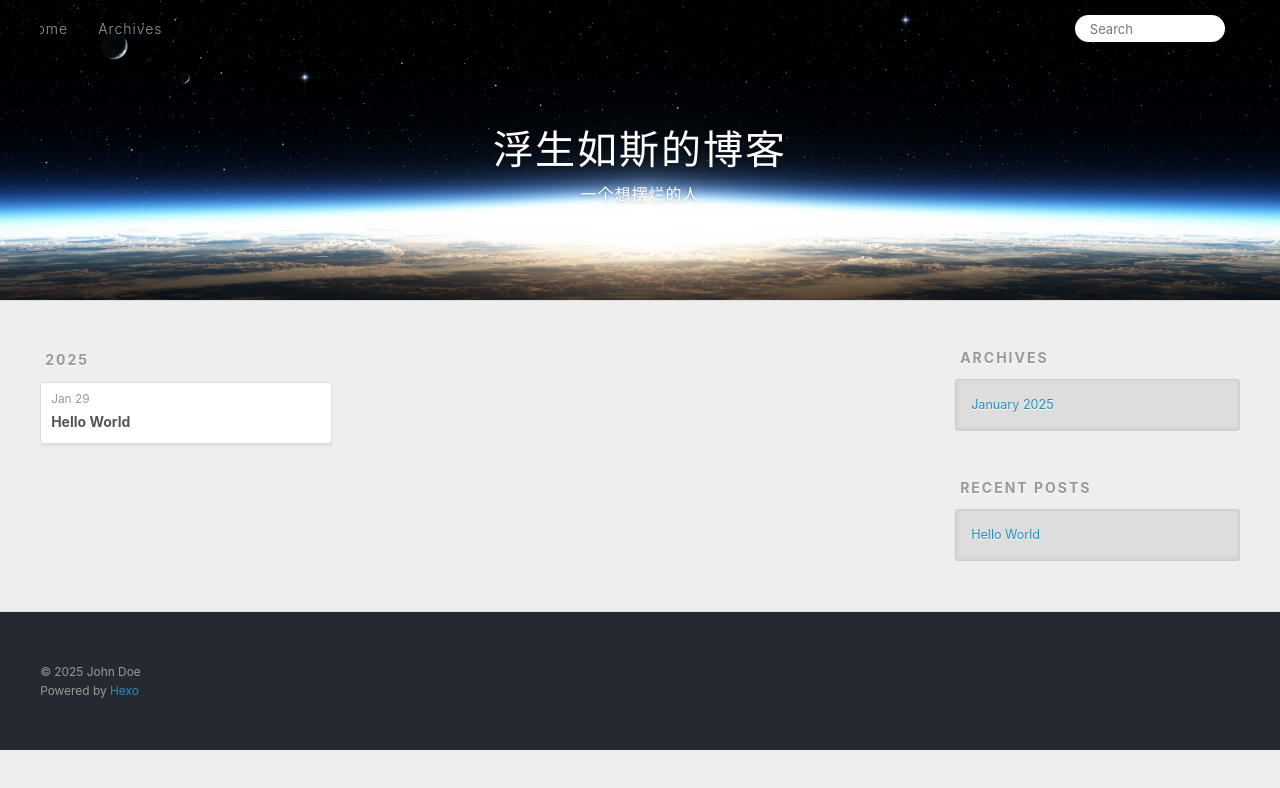
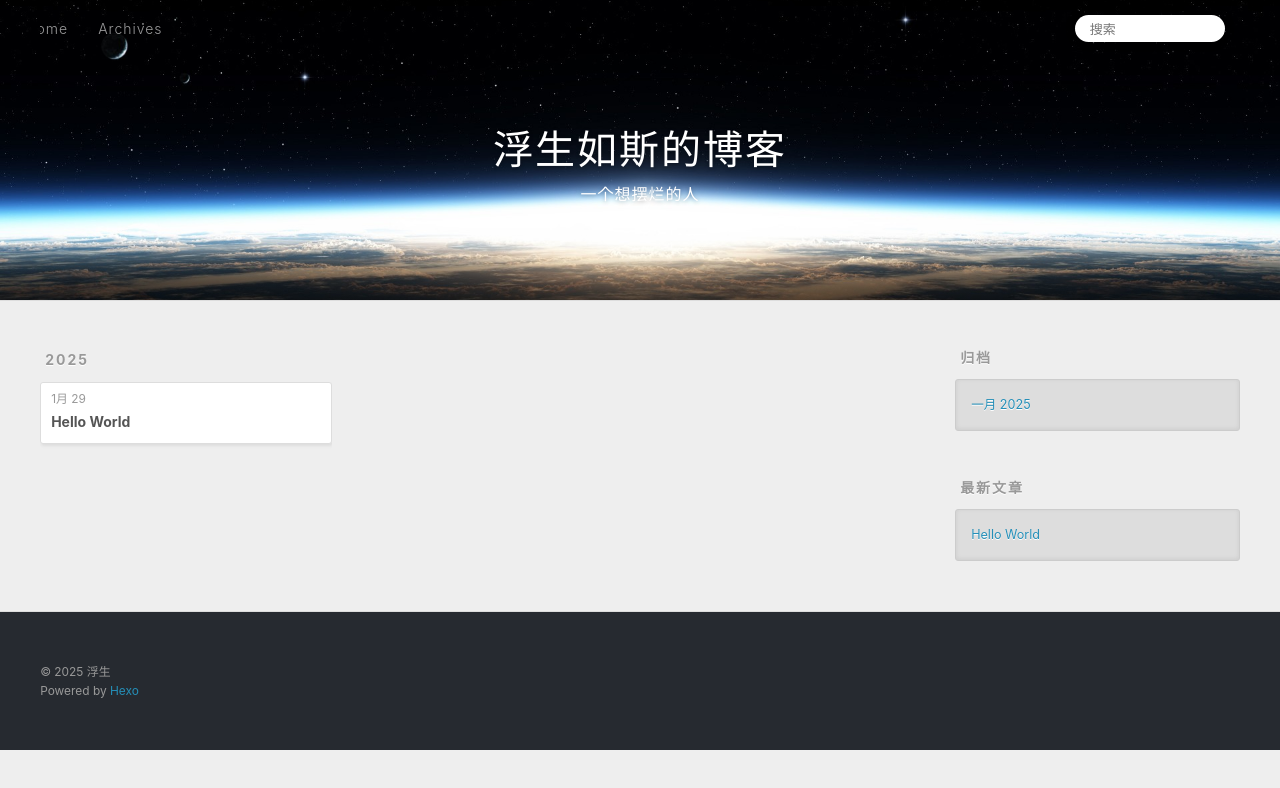
Before and after one commit to leotrump/leotrump.github.io, a plain HTML site: page archives/index.html in a window 1280 px wide. Both pictures are taken after a click on the link 1232 px from the left and 27 px from the top of the page. Drawn offline with Linux system fonts and the light colour scheme.

Commit message:
Site updated: 2025-01-29 22:15:18

```diff
--- a/archives/index.html
+++ b/archives/index.html
@@ -4,7 +4,7 @@
   <meta charset="utf-8">
 
 
-  <title>Archives | 浮生如斯的博客</title>
+  <title>归档 | 浮生如斯的博客</title>
   <meta name="viewport" content="width=device-width, initial-scale=1, shrink-to-fit=no">
   <meta name="description" content="星星之火，可以燎原">
 <meta property="og:type" content="website">
@@ -12,8 +12,9 @@
 <meta property="og:url" content="http://example.com/archives/index.html">
 <meta property="og:site_name" content="浮生如斯的博客">
 <meta property="og:description" content="星星之火，可以燎原">
-<meta property="og:locale" content="en_US">
-<meta property="article:author" content="John Doe">
+<meta property="og:locale" content="zh_CN">
+<meta property="article:author" content="浮生">
+<meta property="article:tag" content="Python">
 <meta name="twitter:card" content="summary">
 
     <link rel="alternate" href="/atom.xml" title="浮生如斯的博客" type="application/atom+xml">
@@ -61,12 +62,12 @@
       <nav id="sub-nav">
 
 
-          <a class="nav-icon" href="/atom.xml" title="RSS Feed"><span class="fa fa-rss"></span></a>
+          <a class="nav-icon" href="/atom.xml" title="RSS 订阅"><span class="fa fa-rss"></span></a>
 
-        <a class="nav-icon nav-search-btn" title="Search"><span class="fa fa-search"></span></a>
+        <a class="nav-icon nav-search-btn" title="搜索"><span class="fa fa-search"></span></a>
       </nav>
       <div id="search-form-wrap">
-        <form action="//google.com/search" method="get" accept-charset="UTF-8" class="search-form"><input type="search" name="q" class="search-form-input" placeholder="Search"><button type="submit" class="search-form-submit">&#xF002;</button><input type="hidden" name="sitesearch" value="http://example.com"></form>
+        <form action="//google.com/search" method="get" accept-charset="UTF-8" class="search-form"><input type="search" name="q" class="search-form-input" placeholder="搜索"><button type="submit" class="search-form-submit">&#xF002;</button><input type="hidden" name="sitesearch" value="http://example.com"></form>
       </div>
     </div>
   </div>
@@ -90,7 +91,7 @@
   <div class="archive-article-inner">
     <header class="archive-article-header">
       <a href="/2025/01/29/hello-world/" class="archive-article-date">
-  <time class="dt-published" datetime="2025-01-29T12:56:49.890Z" itemprop="datePublished">Jan 29</time>
+  <time class="dt-published" datetime="2025-01-29T12:56:49.890Z" itemprop="datePublished">1月 29</time>
 </a>
 
 
@@ -122,9 +123,9 @@
 
 
   <div class="widget-wrap">
-    <h3 class="widget-title">Archives</h3>
+    <h3 class="widget-title">归档</h3>
     <div class="widget">
-      <ul class="archive-list"><li class="archive-list-item"><a class="archive-list-link" href="/archives/2025/01/">January 2025</a></li></ul>
+      <ul class="archive-list"><li class="archive-list-item"><a class="archive-list-link" href="/archives/2025/01/">一月 2025</a></li></ul>
     </div>
   </div>
 
@@ -132,7 +133,7 @@
 
 
   <div class="widget-wrap">
-    <h3 class="widget-title">Recent Posts</h3>
+    <h3 class="widget-title">最新文章</h3>
     <div class="widget">
       <ul>
 
@@ -153,7 +154,7 @@
   <div class="outer">
     <div id="footer-info" class="inner">
 
-      &copy; 2025 John Doe<br>
+      &copy; 2025 浮生<br>
       Powered by <a href="https://hexo.io/" target="_blank">Hexo</a>
     </div>
   </div>
```
Also changed, not shown: 2025/01/29/hello-world/index.html (+11 -10 lines), archives/2025/01/index.html (+12 -11 lines), archives/2025/index.html (+12 -11 lines), index.html (+11 -10 lines).
